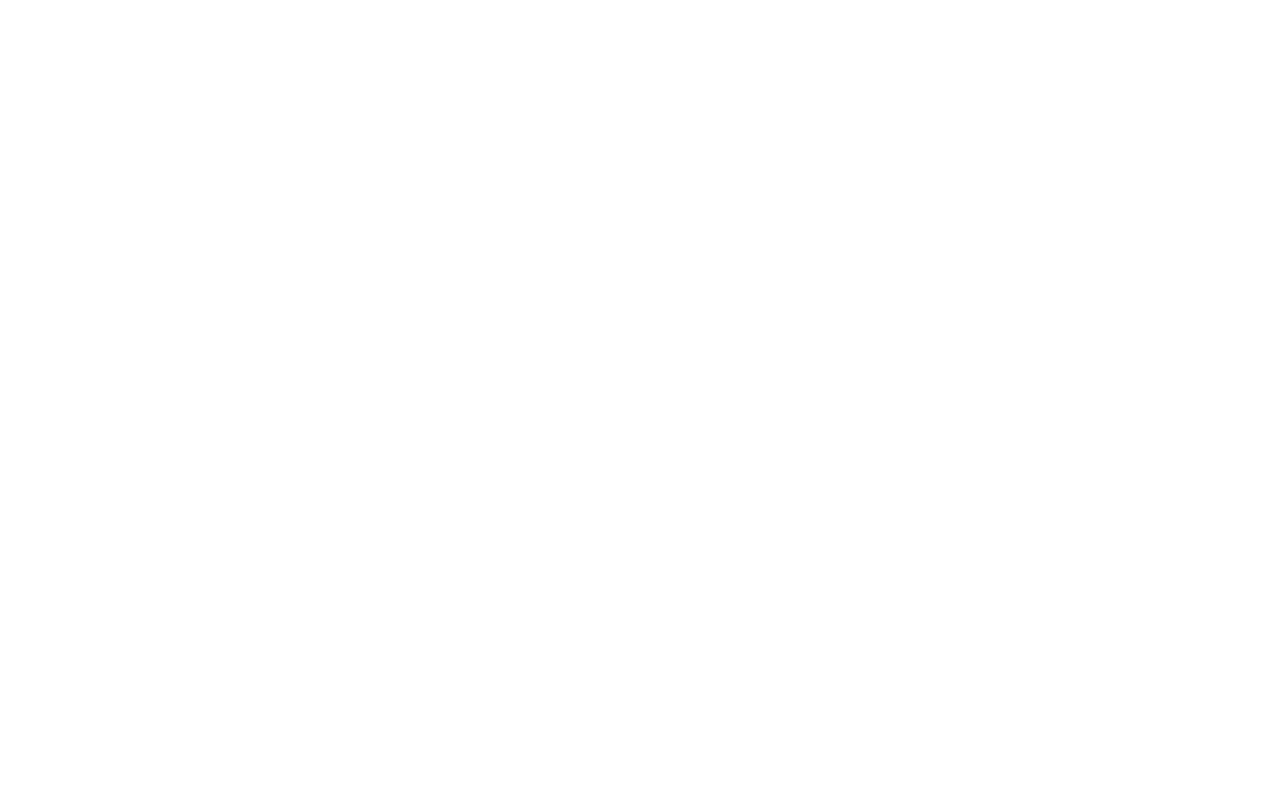
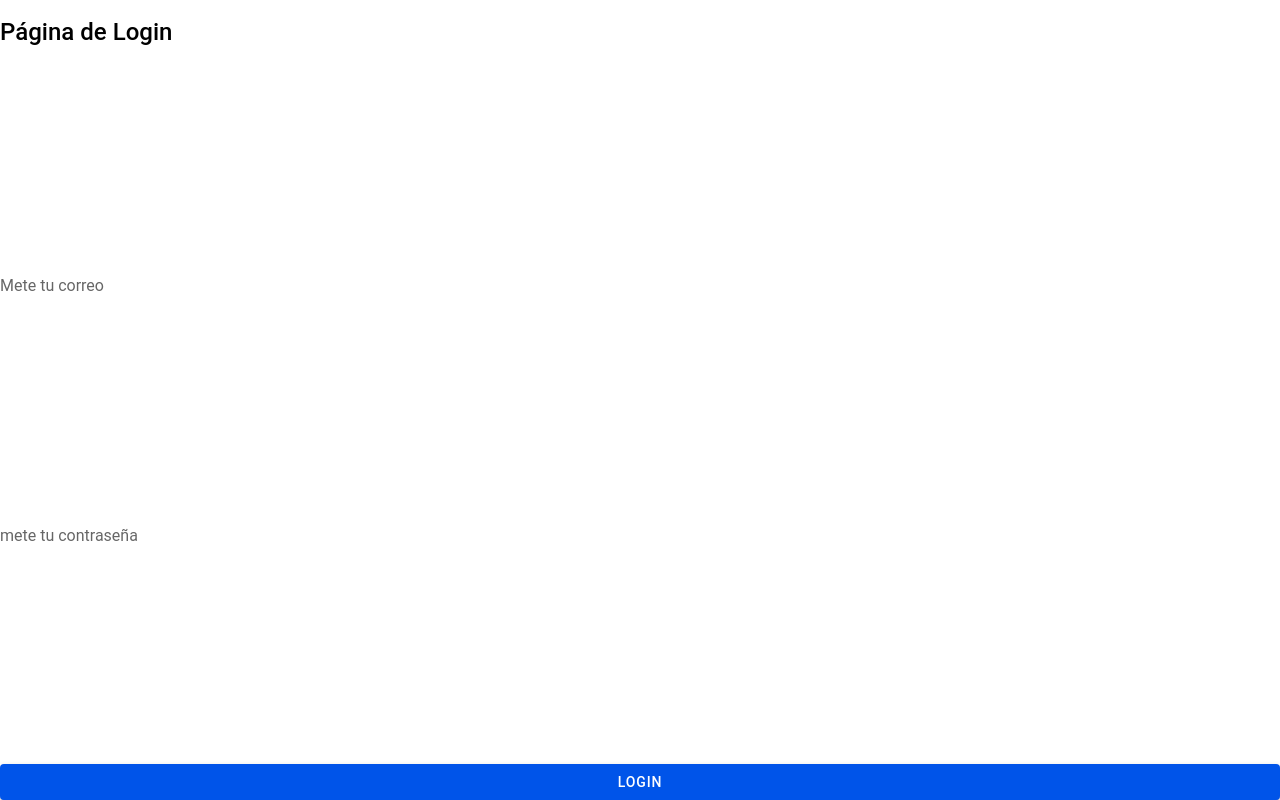
Before and after one commit to carmelogithub/clientsApp_React_Mongo, a React (Vite) app: page /login in a window 1280 px wide. Built offline with nearby package versions, Linux system fonts and the light colour scheme.

Commit message:
auth insert react sin protectedRoutes

```diff
--- a/src/App.tsx
+++ b/src/App.tsx
@@ -35,6 +35,7 @@
 import ClientesPage from "./pages/ClientesPage";
 import ClientesAddPage from "./pages/ClientesAddPage";
 import ClientesEditPage from "./pages/ClientesEditPage";
+import LoginPage from "./pages/LoginPage";
 
 setupIonicReact();
 
@@ -43,6 +44,10 @@
 
     <IonReactRouter>
       <IonRouterOutlet>
+
+      <Route exact path="/login">
+        <LoginPage/>
+        </Route>
 
         <Route exact path="/clients">
         <ClientesPage/>
--- /dev/null
+++ b/src/pages/LoginPage.tsx
@@ -0,0 +1,44 @@
+import { IonButton, IonInput, IonPage } from "@ionic/react";
+import { useState } from "react";
+import { login } from "../services/AuthService";
+
+export default function LoginPage() {
+    const [email, setEmail] = useState('');
+    const [password, setPassword] = useState('');
+
+   async function  login2(){
+    const token=await login(email,password);
+    console.log(token);
+    localStorage.setItem("token",token.token);
+    }
+
+    return (
+        <IonPage>
+            <h2>Página de Login</h2>
+            <IonInput placeholder="Mete tu correo"
+                value={email}
+                onIonChange={(e) =>
+                    setEmail(
+                        e.detail.value || ''
+                    )
+
+                }
+            />
+            <IonInput placeholder="mete tu contraseña"
+                type="password"
+                value={password}
+                onIonChange={(e) =>
+                    setPassword(
+                        e.detail.value || ''
+                    )
+                }
+            />
+
+            <IonButton
+                onClick={login2}
+            >
+                Login
+            </IonButton>
+        </IonPage>
+    );
+}
--- /dev/null
+++ b/src/services/AuthService.ts
@@ -0,0 +1,23 @@
+    export const login = async (
+        email: string,
+        password: string
+    ) => {
+        const response =
+            await fetch(
+                "http://localhost:3000/auth/login",
+                {
+                    method: 'POST',
+                    headers: {
+                        'Content-Type':
+                            'application/json'
+                    },
+                    body:
+
+                        JSON.stringify({
+                            email,
+                            password
+                        })
+                }
+            );//cierra función fetch
+        return response.json();
+    };
--- a/src/services/clientService.ts
+++ b/src/services/clientService.ts
@@ -7,10 +7,14 @@
   }
 
   static async addClient(client:Client) {
+    const token=localStorage.getItem('token');
     const res = await fetch("http://localhost:3000/clients/new",{
       method:"post",
       body:JSON.stringify(client),
-      headers:{"content-type":"application/json"}
+      headers:{
+        "content-type":"application/json",
+        "Authorization":`Bearer ${token}`
+      }
 
     }); //endpoint de la API
     return await res.json();
```
